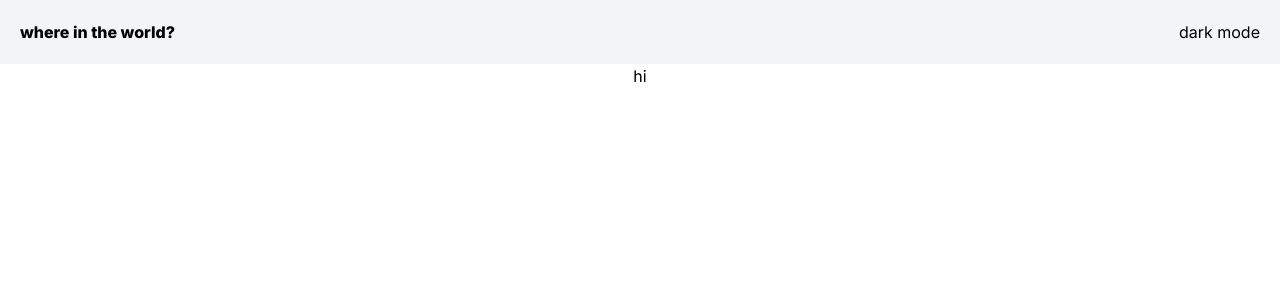
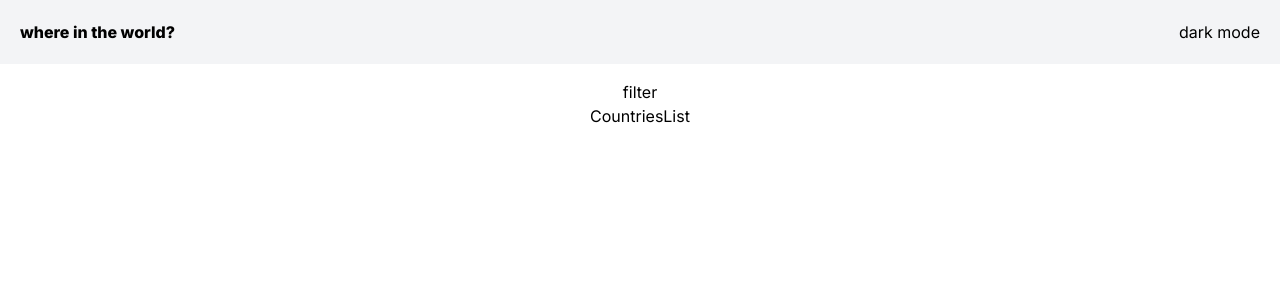
Before and after one commit to aqorbani/frontendmentor-countries-challenge, a Next.js app: page / in a window 1280 px wide. Shown: the top 300 px of the page. Built offline with nearby package versions, Linux system fonts and the light colour scheme.

Commit message:
create basic structure for main page

```diff
--- a/src/app/page.tsx
+++ b/src/app/page.tsx
@@ -1,9 +1,10 @@
+import MainPage from "@/components/template/main/MainPage";
 import Image from "next/image";
 
 export default function Home() {
   return (
-    <main className="flex min-h-screen flex-col items-center justify-between">
-      hi
-    </main>
+    <div className="w-full flex justify-center items-center">
+      <MainPage />
+    </div>
   );
 }
--- /dev/null
+++ b/src/components/modules/CountriesList.tsx
@@ -0,0 +1,7 @@
+const CountriesList = () => {
+  return (
+    <div>CountriesList</div>
+  )
+}
+
+export default CountriesList
--- /dev/null
+++ b/src/components/template/main/MainPage.tsx
@@ -0,0 +1,14 @@
+import CountriesList from "@/components/modules/CountriesList";
+
+const MainPage = () => {
+  return (
+    <div className="flex flex-col justify-center items-center p-4 w-full md:w-[90vw]">
+      <div>filter</div>
+      <div>
+        <CountriesList />
+      </div>
+    </div>
+  );
+};
+
+export default MainPage;
```
